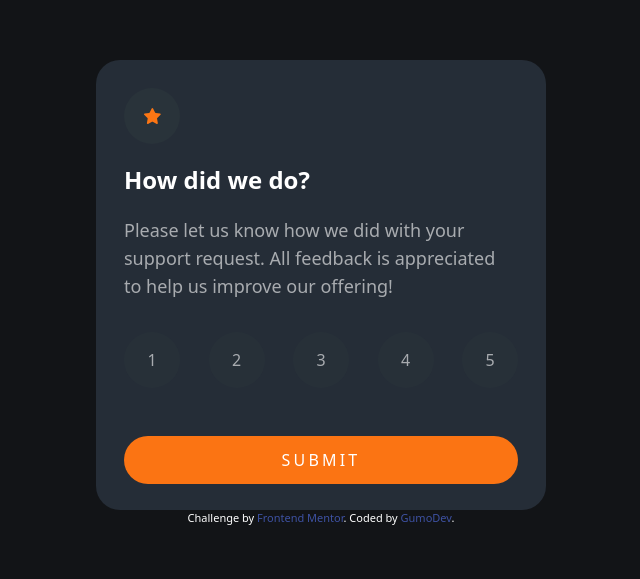
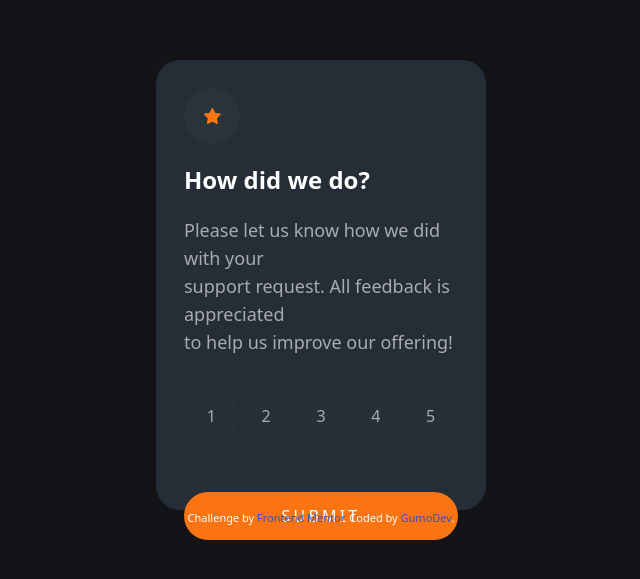
Before and after one commit to GumoDev/interactiveratingcomponent, a Vue app: page / in a window 1280 px wide. Shown: the part 107-686 px from the top of the page, without its empty margins (319-959 px from the left). Built offline with nearby package versions, Linux system fonts and the light colour scheme.

Commit message:
responsive css change

```diff
--- a/src/App.vue
+++ b/src/App.vue
@@ -42,7 +42,7 @@
   <main class="bg-VeryDarkBlue-VeryDarkBlue min-h-screen flex flex-col justify-center items-center">
 
     <section id="rating-card" class="
-    text-white rounded-3xl p-5 bg-DarkBlue-DarkBlue w-[330px] min-h-[350px]
+    text-white rounded-3xl p-5 bg-DarkBlue-DarkBlue max-w-[330px] min-h-[350px]
     md:w-[450px] md:h-[450px] md:p-7 ">
 
       <figure class="bg-[#29333a] w-10 h-10 md:w-14 md:h-14 rounded-full grid place-content-center">
```
